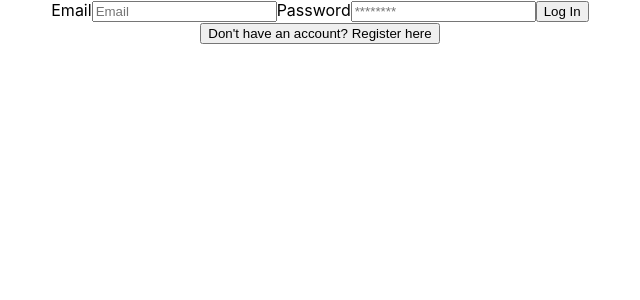
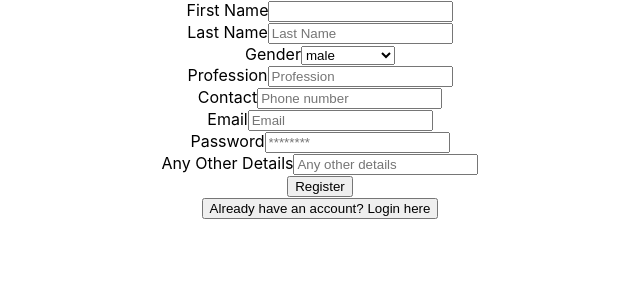
Before and after one commit to krish2592/iapl-api, a React (Create React App) app: page / in a window 1280 px wide. Both pictures are taken after a click on the button "Don't have an account? Register here". Shown: the top 300 px of the page, without its empty margins (320-960 px from the left). Built offline with nearby package versions, Linux system fonts and the light colour scheme.

Commit message:
created login and register form and toggle between it

```diff
--- a/src/App.js
+++ b/src/App.js
@@ -1,11 +1,18 @@
+import React, { useState } from 'react';
 import './App.css';
 import {Login} from './Login';
-
+import {Register} from './Register';
 
 function App() {
+  const [currentForm, setCurrentForm] = useState('login');
+  const toggleForm = (formName) => {
+    setCurrentForm(formName);
+  }
   return (
     <div className="App">
-      <Login/>
+      {
+        currentForm === "login" ? (<Login onFormSwitch={toggleForm}/>) : (<Register onFormSwitch={toggleForm}/>)
+      }
     </div>
   );
 }
--- a/src/Login.jsx
+++ b/src/Login.jsx
@@ -1,38 +1,23 @@
 import React, { useState } from 'react';
 
-export const Login = () => {
+export const Login = (props) => {
     const [email, setEmail] = useState('');
     const [password, setPassword] = useState('');
-
     const submitHandler = (e) => {
         e.preventDefault();
         console.log(email);
     }
 
     return (
-        <alreadyRegister>
+        <>
         <form onSubmit={submitHandler}>
             <label htmlFor="email">Email</label>
-            <input
-                value={email}
-                onChange={(e) => setEmail(e.target.value)}
-                type="email"
-                placeholder="Email"
-                id="email"
-                name="email"
-            />
+            <input value={email} onChange={(e) => setEmail(e.target.value)} type="email" placeholder="Email" id="email" name="email"/>
             <label htmlFor="password">Password</label>
-            <input
-                value={password}
-                onChange={(e) => setPassword(e.target.value)}
-                type="password"
-                placeholder="********"
-                id="password"
-                name="password"
-            />
+            <input value={password} onChange={(e) => setPassword(e.target.value)} type="password" placeholder="********" id="password" name="password"/>
             <button type="submit">Log In</button>
         </form>
-        <button type='submit'>Don't have an account? Register here</button>
-        </alreadyRegister>
+        <button onClick={() => props.onFormSwitch('register')}>Don't have an account? Register here</button>
+        </>
     );
 }
--- a/src/Register.jsx
+++ b/src/Register.jsx
@@ -1,5 +1,77 @@
-export const Register = () => {
+import React, { useState } from 'react';
+
+export const Register = (props) => {
+    const [firstName, setFirstName] = useState('');
+    const [lastName, setLastName] = useState('');
+    const options = ["male", "female", "transgender", "other"];
+    const [gender, setGender] = useState(options[0]);
+    const [email, setEmail] = useState('');
+    const [phone, setPhone] = useState('');
+    const [errorMessage, setErrorMessage] = useState('');
+    const isValidContact = (e) => {
+      const input = e.target.value;
+      const cleanedInput = input.replace(/\D/g, '');
+    if (input !== cleanedInput) {
+      setErrorMessage('Number is not valid');
+    } else {
+      setErrorMessage('');
+      setPhone(cleanedInput);
+    }
+    };
+    const [profession, setProfession] = useState('');
+    const [password, setPassword] = useState('');
+    const [otherDetails , setOtherDescription] = useState('');
+
+    const submitHandler = (e) => {
+        e.preventDefault();
+        console.log(email,firstName,lastName,phone,profession,password,otherDetails,gender);
+    }
+
     return (
-        <>Register</>
-    )
+        <>
+        <form onSubmit={submitHandler}>
+            <div>
+                <label htmlFor="firstName">First Name</label>
+                <input value={firstName} onChange={(e) => setFirstName(e.target.value)} type="text" id="firstName" name="firstName"/>
+            </div>
+            <div>
+                <label htmlFor="lastName">Last Name</label>
+                <input value={lastName} onChange={(e) => setLastName(e.target.value)} type="text" placeholder="Last Name" id="lastName" name="lastName"/>
+            </div>
+            <div>
+                <label htmlFor="gender">Gender</label>
+                <select value={gender} onChange={e => setGender(e.target.value)}>
+                {options.map((value) => (
+                <option value={value} key={value}>
+                {value}
+                </option>
+                ))}
+                </select>
+            </div>
+            <div>
+                <label htmlFor="profession">Profession</label>
+                <input value={profession} onChange={(e) => setProfession(e.target.value)} type="text" placeholder="Profession" id="profession" name="profession"/>
+            </div>
+            <div>
+                <label htmlFor="Phone">Contact</label>
+                <input value={phone} onChange={isValidContact} type="text" placeholder="Phone number" id="phone" name="phone"/>
+                {errorMessage && <p style={{ color: 'red' }}>{errorMessage}</p>}
+            </div>
+            <div>
+            <label htmlFor="email">Email</label>
+            <input value={email} onChange={(e) => setEmail(e.target.value)} type="text" placeholder="Email" id="email" name="email"/>
+            </div>
+            <div>
+            <label htmlFor="password">Password</label>
+            <input value={password} onChange={(e) => setPassword(e.target.value)} type="password" placeholder="********" id="password" name="password"/>
+            </div>
+            <div>
+            <label htmlFor="otherDetails">Any Other Details</label>
+            <input value={otherDetails} onChange={(e) => setOtherDescription(e.target.value)} type="text" placeholder="Any other details" id="details" name="details"/>
+            </div>
+            <button type="submit">Register</button>
+        </form>
+        <button onClick={() => props.onFormSwitch('login')}>Already have an account? Login here</button>
+        </>
+    );
 }
```
Also changed, not shown: 1 other file (tests, documents, lock files or other folders).
